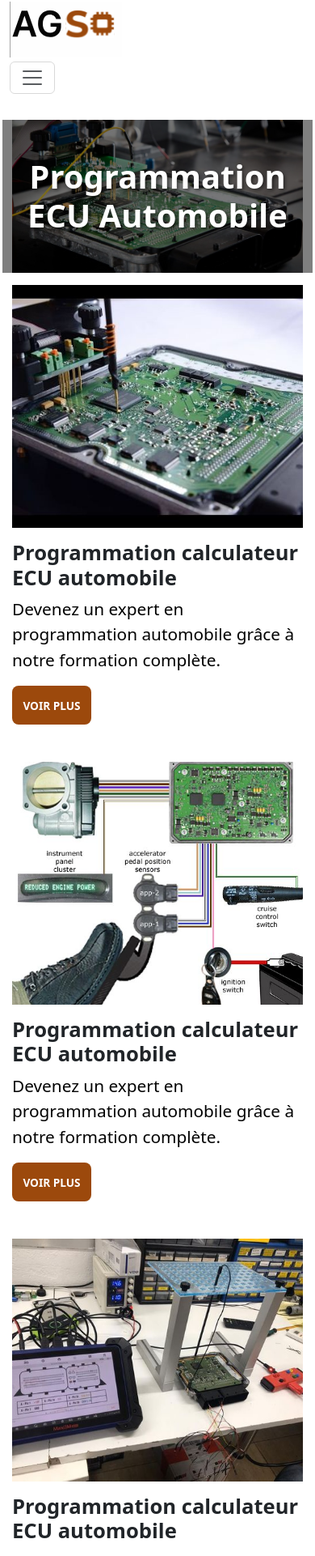
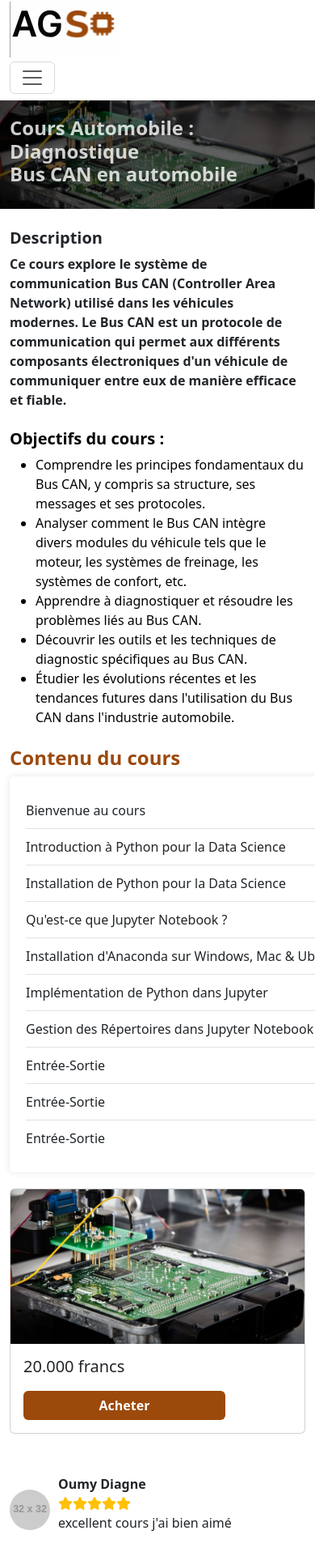
Before and after one commit to Diallo-alpha/AGS_AUTO_FRONT-END, an Angular app: page / in a window 390 px wide. Shown: the part 11-1933 px from the top of the page at 81% size. Built offline with nearby package versions, Linux system fonts and the light colour scheme.

Commit message:
responsives pages details formation

```diff
--- a/src/app/app.component.html
+++ b/src/app/app.component.html
@@ -1,4 +1,5 @@
 <!-- <app-accueil/> -->
  <!-- <app-inscription/> -->
  <!-- <app-connexion/> -->
- <app-formation/>
+  <app-detailformation/>
+ <!-- <app-formation/> -->
--- a/src/app/app.component.ts
+++ b/src/app/app.component.ts
@@ -1,3 +1,4 @@
+import { DetailformationComponent } from './detailformation/detailformation.component';
 import { Component } from '@angular/core';
 import { RouterOutlet } from '@angular/router';
 import { AccueilComponent } from './accueil/accueil.component';
@@ -8,7 +9,7 @@ import { FormationComponent } from './formation/formation.component';
 @Component({
   selector: 'app-root',
   standalone: true,
-  imports: [RouterOutlet, AccueilComponent, InscriptionComponent, ConnexionComponent, FormationComponent],
+  imports: [RouterOutlet, AccueilComponent, InscriptionComponent, ConnexionComponent, FormationComponent, DetailformationComponent],
   templateUrl: './app.component.html',
   styleUrl: './app.component.css'
 })
--- a/src/app/detailformation/detailformation.component.css
+++ b/src/app/detailformation/detailformation.component.css
@@ -0,0 +1,120 @@
+.course-header {
+  position: relative;
+  color: white;
+  padding: 50px 0;
+  background: linear-gradient(rgba(0,0,0,0.6), rgba(0,0,0,0.6)), url('/assets/images/ecuprog 1.svg') no-repeat center center;
+  background-size: cover;
+  height: 37vh;
+}
+.text-header{
+  font-weight: bolder;
+  justify-content: center;
+  align-self: center;
+  color: rgba(255,255,255,0.8);
+}
+.description{
+  font-weight: bold;
+  font-size: 16px;
+}
+.objectives{
+  color: #020202;
+  font-size: 16px;
+}
+h2{
+  font-size: 20px;
+  font-weight: bolder;
+}
+#cours-title{
+  color:#9c490c !important;
+  font-size: 24px !important;
+}
+.coure-content {
+  width: 650px;
+  background-color: white;
+  padding: 20px;
+  border-radius: 5px;
+  box-shadow: 0 0 10px rgba(0,0,0,0.1);
+}
+.content-item {
+  display: flex;
+  justify-content: space-between;
+  align-items: center;
+  padding: 10px 0;
+  border-bottom: 1px solid #dee2e6;
+}
+.content-item:last-child {
+  border-bottom: none;
+}
+.preview-link {
+  color: #9c490c;
+  font-weight: bold;
+}
+.reviews{
+  margin-top: 23vh;
+  margin-left: -80px;
+  display: grid;
+  gap: 20px;
+  grid-template-columns: 1fr 1fr;
+  justify-content: space-between;
+}
+.review {
+  display: flex;
+  flex-direction: row;
+  align-items: center;
+}
+.review img {
+  width: 50px;
+  height: 50px;
+  border-radius: 50%;
+  margin-right: 10px;
+}
+.buy-cart{
+  margin-left: 10vh;
+}
+.btn-buy {
+  margin-top: 10px;
+  background-color: #9c490c;
+  border: none;
+  color: white;
+  font-weight: bold;
+  width: 250px;
+}
+@media (max-width: 768px) {
+  main{
+    overflow-x: hidden;
+  }
+  .course-content, .buy-cart {
+    width: 100%;
+  }
+
+  .reviews {
+    grid-template-columns: 1fr;
+    margin-left: 0;
+  }
+
+  .buy-cart {
+    margin-left: 0;
+  }
+}
+
+@media (max-width: 576px) {
+  .course-header {
+    height: auto;
+    padding: 20px 0;
+  }
+
+  h1.display-5 {
+    font-size: 1.5rem;
+  }
+
+  .course-content {
+    padding: 15px;
+  }
+
+  .buy-cart {
+    margin-top: 20px;
+  }
+  .reviews{
+    margin-top: 50px;
+  }
+}
--- a/src/app/detailformation/detailformation.component.html
+++ b/src/app/detailformation/detailformation.component.html
@@ -1 +1,142 @@
-<p>detailformation works!</p>
+<app-navbar/>
+<header class="course-header">
+  <div class="container">
+      <h1 class="display-5 text-header">Cours Automobile : Diagnostique<br>Bus CAN en automobile</h1>
+  </div>
+</header>
+<main class="container mt-4">
+  <div class="row">
+      <div class="col-md-8">
+          <section class="description mb-4">
+              <h2>Description</h2>
+              <p>Ce cours explore le système de communication Bus CAN (Controller Area Network) utilisé dans les véhicules modernes. Le Bus CAN est un protocole de communication qui permet aux différents composants électroniques d'un véhicule de communiquer entre eux de manière efficace et fiable.</p>
+          </section>
+          <section class="objectives mb-4">
+              <h2>Objectifs du cours :</h2>
+              <ul>
+                  <li>Comprendre les principes fondamentaux du Bus CAN, y compris sa structure, ses messages et ses protocoles.</li>
+                  <li>Analyser comment le Bus CAN intègre divers modules du véhicule tels que le moteur, les systèmes de freinage, les systèmes de confort, etc.</li>
+                  <li>Apprendre à diagnostiquer et résoudre les problèmes liés au Bus CAN.</li>
+                  <li>Découvrir les outils et les techniques de diagnostic spécifiques au Bus CAN.</li>
+                  <li>Étudier les évolutions récentes et les tendances futures dans l'utilisation du Bus CAN dans l'industrie automobile.</li>
+              </ul>
+          </section>
+          <h2 id="cours-title">Contenu du cours</h2>
+          <section class="coure-content">
+              <div class="content-item">
+                  <span>Bienvenue au cours</span>
+                  <a href="#" class="preview-link">voir</a>
+              </div>
+              <div class="content-item">
+                  <span>Introduction à Python pour la Data Science</span>
+                  <a href="#" class="preview-link">voir</a>
+              </div>
+              <div class="content-item">
+                  <span>Installation de Python pour la Data Science</span>
+              </div>
+              <div class="content-item">
+                  <span>Qu'est-ce que Jupyter Notebook ?</span>
+              </div>
+              <div class="content-item">
+                  <span>Installation d'Anaconda sur Windows, Mac & Ubuntu</span>
+              </div>
+              <div class="content-item">
+                  <span>Implémentation de Python dans Jupyter</span>
+              </div>
+              <div class="content-item">
+                  <span>Gestion des Répertoires dans Jupyter Notebook</span>
+              </div>
+              <div class="content-item">
+                  <span>Entrée-Sortie</span>
+              </div>
+              <div class="content-item">
+                <span>Entrée-Sortie</span>
+            </div>
+            <div class="content-item">
+              <span>Entrée-Sortie</span>
+          </div>
+          </section>
+      </div>
+      <div class="col-md-4">
+          <div class="card mb-4 buy-cart">
+              <img src="assets/images/ecuprog 1.svg" class="card-img-top" alt="Aperçu du cours sur le diagnostic Bus CAN en automobile">
+              <div class="card-body">
+                  <h5 class="card-title">20.000 francs</h5>
+                  <a href="#" class="btn btn-buy btn-block">Acheter</a>
+              </div>
+          </div>
+          <div class="reviews">
+              <div class="review">
+                  <img src="https://placehold.co/32x32?text=OD" alt="Photo de profil de Oumy Diagne">
+                  <div>
+                      <strong>Oumy Diagne</strong>
+                      <div>
+                          <i class="fas fa-star text-warning"></i>
+                          <i class="fas fa-star text-warning"></i>
+                          <i class="fas fa-star text-warning"></i>
+                          <i class="fas fa-star text-warning"></i>
+                          <i class="fas fa-star text-warning"></i>
+                      </div>
+                      <p>excellent cours j'ai bien aimé</p>
+                  </div>
+              </div>
+              <div class="review">
+                  <img src="https://placehold.co/32x32?text=OD" alt="Photo de profil de Oumy Diagne">
+                  <div>
+                      <strong>Oumy Diagne</strong>
+                      <div>
+                          <i class="fas fa-star text-warning"></i>
+                          <i class="fas fa-star text-warning"></i>
+                          <i class="fas fa-star text-warning"></i>
+                          <i class="fas fa-star text-warning"></i>
+                          <i class="fas fa-star text-warning"></i>
+                      </div>
+                      <p>excellent cours j'ai bien aimé</p>
+                  </div>
+              </div>
+              <div class="review">
+                  <img src="https://placehold.co/32x32?text=OD" alt="Photo de profil de Oumy Diagne">
+                  <div>
+                      <strong>Oumy Diagne</strong>
+                      <div>
+                          <i class="fas fa-star text-warning"></i>
+                          <i class="fas fa-star text-warning"></i>
+                          <i class="fas fa-star text-warning"></i>
+                          <i class="fas fa-star text-warning"></i>
+                          <i class="fas fa-star text-warning"></i>
+                      </div>
+                      <p>excellent cours j'ai bien aimé</p>
+                  </div>
+              </div>
+              <div class="review">
+                  <img src="https://placehold.co/32x32?text=OD" alt="Photo de profil de Oumy Diagne">
+                  <div>
+                      <strong>Oumy Diagne</strong>
+                      <div>
+                          <i class="fas fa-star text-warning"></i>
+                          <i class="fas fa-star text-warning"></i>
+                          <i class="fas fa-star text-warning"></i>
+                          <i class="fas fa-star text-warning"></i>
+                          <i class="fas fa-star text-warning"></i>
+                      </div>
+                      <p>excellent cours j'ai bien aimé</p>
+                  </div>
+              </div>
+              <div class="review">
+                  <img src="https://placehold.co/32x32?text=OD" alt="Photo de profil de Oumy Diagne">
+                  <div>
+                      <strong>Oumy Diagne</strong>
+                      <div>
+                          <i class="fas fa-star text-warning"></i>
+                          <i class="fas fa-star text-warning"></i>
+                          <i class="fas fa-star text-warning"></i>
+                          <i class="fas fa-star text-warning"></i>
+                          <i class="fas fa-star text-warning"></i>
+                      </div>
+                      <p>excellent cours j'ai bien aimé</p>
+                  </div>
+              </div>
+          </div>
+      </div>
+  </div>
+</main>
--- a/src/app/detailformation/detailformation.component.ts
+++ b/src/app/detailformation/detailformation.component.ts
@@ -1,9 +1,11 @@
+import { FooterComponent } from './../footer/footer.component';
+import { NavbarComponent } from './../navbar/navbar.component';
 import { Component } from '@angular/core';
 
 @Component({
   selector: 'app-detailformation',
   standalone: true,
-  imports: [],
+  imports: [NavbarComponent, FooterComponent],
   templateUrl: './detailformation.component.html',
   styleUrl: './detailformation.component.css'
 })
```
Also changed, not shown: src/assets/images/dashboard.jpg (added).
